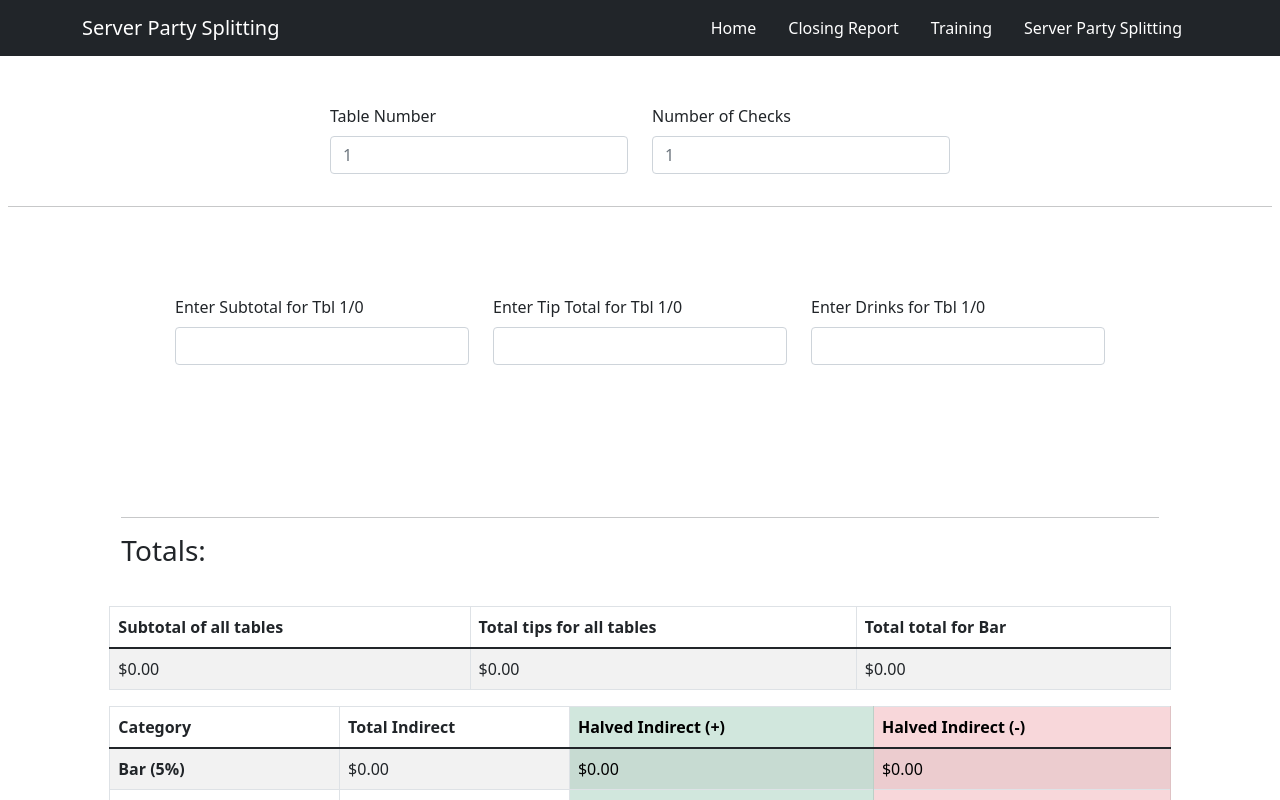
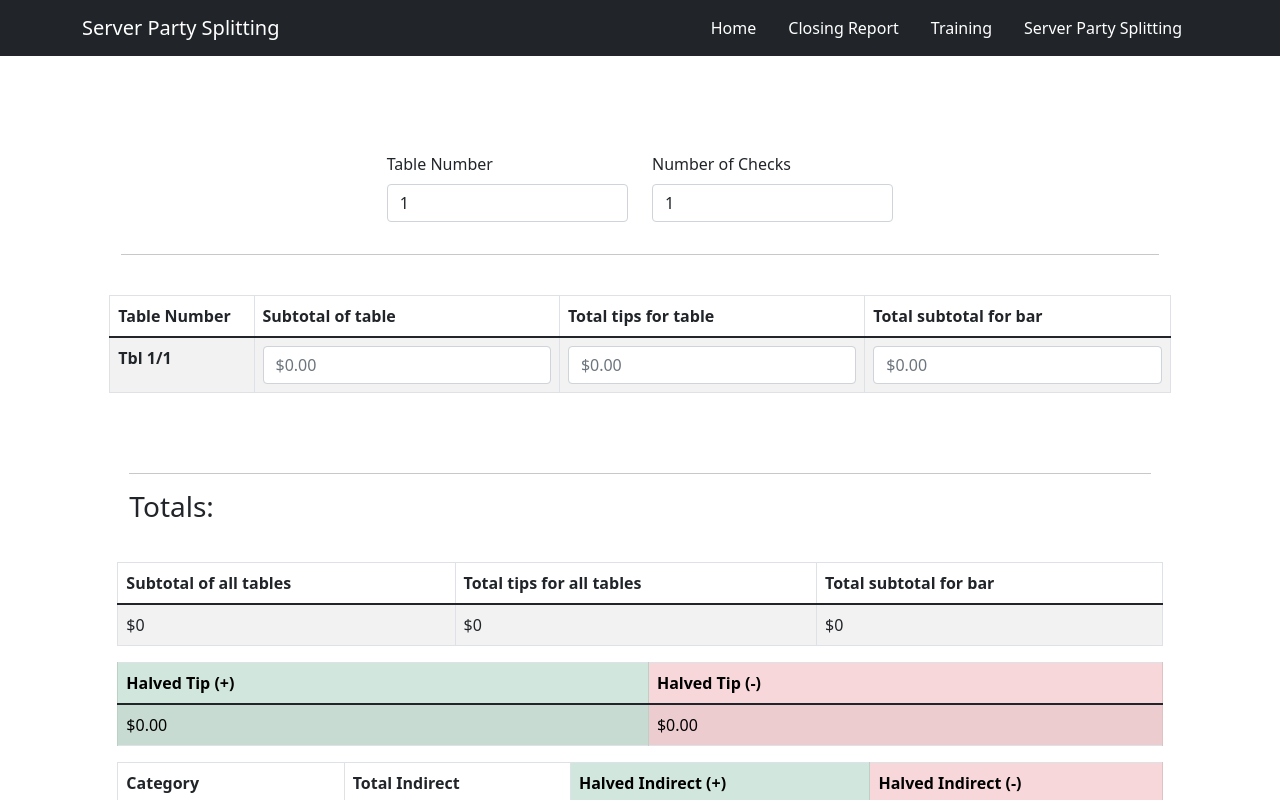
Before and after one commit to DVasquez4155/server-party-splitting, a React (Create React App) app: page / in a window 1280 px wide. Shown: the top 800 px of the page. Built offline with nearby package versions, Linux system fonts and the light colour scheme.

Commit message:
added calculator functions

```diff
--- a/src/pages/home/index.js
+++ b/src/pages/home/index.js
@@ -3,11 +3,29 @@ import { Form, Row, Table } from "react-bootstrap";
 // import Button from 'react-bootstrap/Button';
 // import specs from '../../db/food.json';
 
+const us = new Intl.NumberFormat('en-US', {
+    style: 'currency',
+    currency: 'USD',
+    minimumFractionDigits: 2
+})
 class index extends React.Component {
     constructor(props) {
         super(props);
-        this.state = {table: 1, check:1};
-
+        this.state = {
+            table: 1, check:1,
+            tables: {
+                1:  {
+                    subTotal: 0,
+                    tipTotal: 0,
+                    barTotal: 0
+                }
+            },
+            totals: {
+                subTotal: 0,
+                tipTotal: 0,
+                barTotal: 0
+            }
+        };
         this.handleChange = this.handleChange.bind(this);
     }
     handleChange(event) {
@@ -17,29 +35,65 @@ class index extends React.Component {
         else if (event.target.id === "tableNumber" && parseInt(event.target.value) >= 0) {
             this.setState({table: parseInt(event.target.value)})
         }
-        console.log(this.state)
+    }
+    calc(e,checkNumber) {
+        if (isNaN(parseFloat(e.target.value))) {
+            e.target.value = 0.00
+        }
+        let total = parseFloat(e.target.value)
+        const currentState = this.state.tables;
+        if (currentState[checkNumber] === undefined) {
+            currentState[checkNumber] = {
+                subTotal: 0,
+                tipTotal: 0,
+                barTotal: 0
+            }
+        }
+        if (e.target.id === "s") {
+            currentState[checkNumber]["subTotal"] = total;
+        }
+        else if (e.target.id === "t") {
+            currentState[checkNumber]["tipTotal"] = total;
+        }
+        else if (e.target.id === "b") {
+            currentState[checkNumber]["barTotal"] = total;
+        }
+        const totals = {
+            subTotal: 0,
+            tipTotal: 0,
+            barTotal: 0
+        }
+        Object.keys(currentState).forEach((check) => {
+            totals["subTotal"] += currentState[check].subTotal
+            totals["tipTotal"] += currentState[check].tipTotal
+            totals["barTotal"] += currentState[check].barTotal
+        })
+        this.setState({tables: currentState})
+        this.setState({totals: totals})
     }
     getforms(tableNumber, numberOfForms) {
         var forms = [];
-        for (let i = 0; i < numberOfForms; i++) {
-            const table = tableNumber+"/"+i;
+        for (let checkNumber = 1; checkNumber < numberOfForms+1; checkNumber++) {
+            const table = tableNumber+"/"+(checkNumber);
             forms.push(
                 <>
-                    <Form.Group controlId={"s"+table} className="mb-3 col-3">
-                        <Form.Label>Enter Subtotal for Tbl {table}</Form.Label>
-                        {/* <Form.Control type="number" id={table + "subtotal"} placeholder="" /> */}
-                        <Form.Control type="number" placeholder=""/>
+                        <th>Tbl {table}</th>
+                        <td>
+                        {/* {this.calc(tableNumber,checkNumber, this)} */}
+                            <Form.Group controlId={"s"} onChange={(e) => this.calc(e,checkNumber)}>
+                                <Form.Control type="number" min={0} placeholder="$0.00"/>
                             </Form.Group>
-                    <Form.Group controlId={"t"+table} className="mb-3 col-3">
-                        <Form.Label>Enter Tip Total for Tbl {table}</Form.Label>
-                        {/* <Form.Control type="number" id={table + "tiptotal"} placeholder="" /> */}
-                        <Form.Control type="number" placeholder=""/>
+                        </td>
+                        <td>
+                            <Form.Group controlId={"t"} onChange={(e) => this.calc(e,checkNumber)}>
+                                <Form.Control type="number" min={0} placeholder="$0.00"/>
                             </Form.Group>
-                    <Form.Group controlId={"b"+table} className="mb-3 col-3" >
-                        <Form.Label>Enter Drinks for Tbl {table}</Form.Label>
-                        {/* <Form.Control type="number" id={table + "barTotal"} placeholder="" /> */}
-                        <Form.Control type="number" placeholder=""/>
+                        </td>
+                        <td>
+                            <Form.Group controlId={"b"} onChange={(e) => this.calc(e,checkNumber)}>
+                                <Form.Control type="number" min={0} placeholder="$0.00"/>
                             </Form.Group>
+                        </td>
                 </>
             )
         }
@@ -47,31 +101,44 @@ class index extends React.Component {
     }
     render() {
         return (
-            <main className="mx-auto">
+            <main className="mx-auto col-lg-10 mx-auto p-2 py-md-5 align-content-center">
                 <Form onChange={this.handleChange}>
                     <Row className="justify-content-md-center">
                         <Form.Group className="mb-3 col-3" controlId="tableNumber">
                                 <Form.Label>Table Number</Form.Label>
-                                <Form.Control type="number" placeholder="1" />
+                                <Form.Control min="1" defaultValue={1} type="number" placeholder="1" />
                         </Form.Group>
                         <Form.Group className="mb-3 col-3" controlId="checkNumber">
                                 <Form.Label>Number of Checks</Form.Label>
-                                <Form.Control type="number" placeholder="1" />
+                                <Form.Control min="1" defaultValue={1} type="number" placeholder="1" />
                         </Form.Group>
                     </Row>
+                </Form>
                 <hr />
                 <br />
+                <Row className="justify-content-md-center">
+
+                    <Table striped bordered hover>
+                        <thead>
+                            <tr>
+                            <th>Table Number</th>
+                            <th>Subtotal of table</th>
+                            <th>Total tips for table</th>
+                            <th>Total subtotal for bar</th>
+                            </tr>
+                        </thead>
+                        <tbody>
                         {this.getforms(this.state.table, this.state.check)?.map((data, key) => {
                             return (
-                            <div key={key} className="App col-lg-12 mx-auto p-2 py-md-5">
-                                <Row className="justify-content-md-center">
+                                <tr key={key} >
                                     {data}
-                                </Row>
-                            </div>
+                                </tr>
                             );
                         })}
-                    <br />
-                    <div className="App col-lg-10 mx-auto p-2 py-md-5 align-content-center">
+                        </tbody>
+                    </Table>
+                </Row>
+                <div className="mx-auto p-2 py-md-5 align-content-center">
                     <hr />
                     <Row>
                         <h3>Totals:</h3>
@@ -81,19 +148,33 @@ class index extends React.Component {
                                 <tr>
                                     <th>Subtotal of all tables</th>
                                     <th>Total tips for all tables</th>
-                                    <th>Total total for Bar</th>
+                                    <th>Total subtotal for bar</th>
                                 </tr>
                             </thead>
                             <tbody>
                                 <tr>
-                                    <td>$0.00</td>
-                                    <td>$0.00</td>
-                                    <td>$0.00</td>
+                                    <td>${this.state.totals.subTotal}</td>
+                                    <td>${this.state.totals.tipTotal}</td>
+                                    <td>${this.state.totals.barTotal}</td>
                                 </tr>
                             </tbody>
                         </Table>
                     </Row>
                     <Row>
+                    <Table striped bordered hover>
+                            <thead>
+                                <tr>
+                                    <th className="table-success">Halved Tip (+)</th>
+                                    <th className="table-danger">Halved Tip (-)</th>
+                                </tr>
+                            </thead>
+                            <tbody>
+                                <tr>
+                                    <td className="table-success">{us.format(this.state.totals.tipTotal/2)}</td>
+                                    <td className="table-danger">{us.format(this.state.totals.tipTotal/2)}</td>
+                                </tr>
+                            </tbody>
+                        </Table>
                         <Table striped bordered hover>
                             <thead>
                                 <tr>
@@ -106,39 +187,53 @@ class index extends React.Component {
                             <tbody>
                                 <tr>
                                     <th>Bar (5%)</th>
-                                        <td>$0.00</td>
-                                        <td className="table-success">$0.00</td>
-                                        <td className="table-danger">$0.00</td>
+                                    <td>{us.format(this.state.totals.barTotal*0.05)}</td>
+                                    <td className="table-success">{us.format(this.state.totals.barTotal*0.05/2)}</td>
+                                    <td className="table-danger">({us.format(this.state.totals.barTotal*0.05/2)})</td>
                                 </tr>
                                 <tr>
                                     <th>Busser (2.1%)</th>
-                                        <td>$0.00</td>
-                                        <td className="table-success">$0.00</td>
-                                        <td className="table-danger">$0.00</td>
+                                    <td>{us.format(this.state.totals.subTotal*0.021)}</td>
+                                    <td className="table-success">{us.format(this.state.totals.subTotal*0.021/2)}</td>
+                                    <td className="table-danger">({us.format(this.state.totals.subTotal*0.021/2)})</td>
                                 </tr>
                                 <tr>
                                     <th>HOH (.6%)</th>
-                                        <td>$0.00</td>
-                                        <td className="table-success">$0.00</td>
-                                        <td className="table-danger">$0.00</td>
+                                    <td>${this.state.totals.subTotal*0.006}</td>
+                                    <td className="table-success">{us.format(this.state.totals.subTotal*0.006/2)}</td>
+                                    <td className="table-danger">({us.format(this.state.totals.subTotal*0.006/2)})</td>
                                 </tr>
                                 <tr>
                                     <th>Host (.3%)</th>
-                                        <td>$0.00</td>
-                                        <td className="table-success">$0.00</td>
-                                        <td className="table-danger">$0.00</td>
+                                    <td>${this.state.totals.subTotal*0.03}</td>
+                                    <td className="table-success">{us.format(this.state.totals.subTotal*0.003/2)}</td>
+                                    <td className="table-danger">({us.format(this.state.totals.subTotal*0.003/2)})</td>
                                 </tr>
                                 <tr>
                                     <th>Total Indirect</th>
-                                        <td>$0.00</td>
-                                        <td className="table-success">$0.00</td>
-                                        <td className="table-danger">$0.00</td>
+                                    <td>{us.format(
+                                        (this.state.totals.barTotal*0.05) +
+                                        (this.state.totals.subTotal*0.021) +
+                                        (this.state.totals.subTotal*0.006) +
+                                        (this.state.totals.subTotal*0.003)
+                                    )}</td>
+                                    <td className="table-success">{us.format(
+                                        ((this.state.totals.barTotal*0.05) +
+                                        (this.state.totals.subTotal*0.021) +
+                                        (this.state.totals.subTotal*0.006) +
+                                        (this.state.totals.subTotal*0.003))/1
+                                    )}</td>
+                                    <td className="table-danger">{us.format(
+                                        ((this.state.totals.barTotal*0.05) +
+                                        (this.state.totals.subTotal*0.021) +
+                                        (this.state.totals.subTotal*0.006) +
+                                        (this.state.totals.subTotal*0.003))/2
+                                    )}</td>
                                 </tr>
                             </tbody>
                         </Table>
                     </Row>
                 </div>
-                </Form>
             </main>
         )
     }
```
Lines whose indentation alone changed are shown as unchanged.
